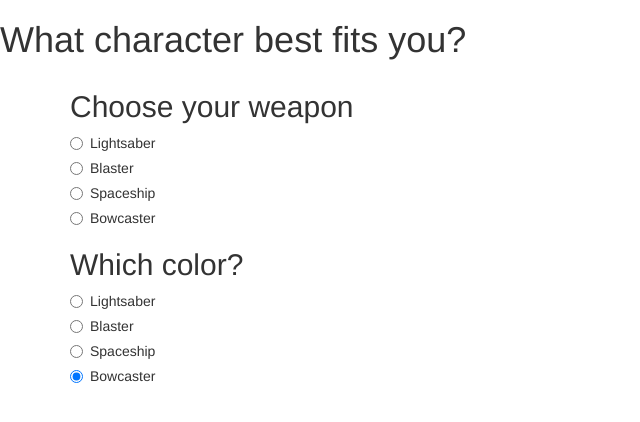
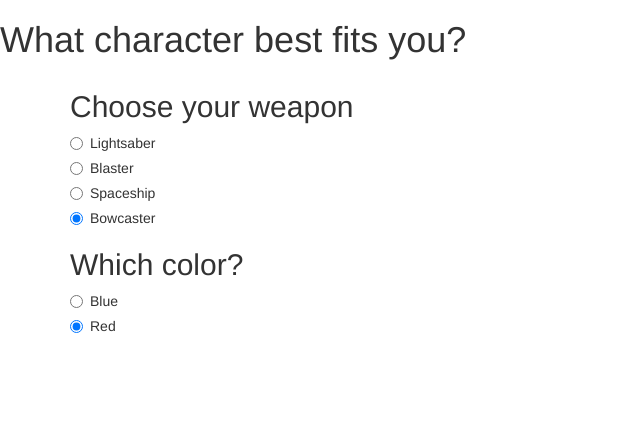
Before and after one commit to michaelkoceja/character-quiz, a plain HTML site: page index.html in a window 1280 px wide. Shown: the whole page, without its empty margins (0-640 px from the left). Drawn offline with Linux system fonts and the light colour scheme.

Commit message:
add which color radio button

```diff
--- a/index.html
+++ b/index.html
@@ -38,26 +38,14 @@
         <h2>Which color?</h2>
         <div class="radio">
           <label>
-            <input type="radio" name="weapon" value="Lightsaber" checked>
-            Lightsaber
+            <input type="radio" name="color" value="Blue" checked>
+            Blue
           </label>
         </div>
         <div class="radio">
           <label>
-            <input type="radio" name="weapon" value="Blaster" checked>
-            Blaster
-          </label>
-        </div>
-        <div class="radio">
-          <label>
-            <input type="radio" name="weapon" value="Spaceship" checked>
-            Spaceship
-          </label>
-        </div>
-        <div class="radio">
-          <label>
-            <input type="radio" name="weapon" value="Bowcaster" checked>
-            Bowcaster
+            <input type="radio" name="color" value="Red" checked>
+            Red
           </label>
         </div>
       </div>
```
